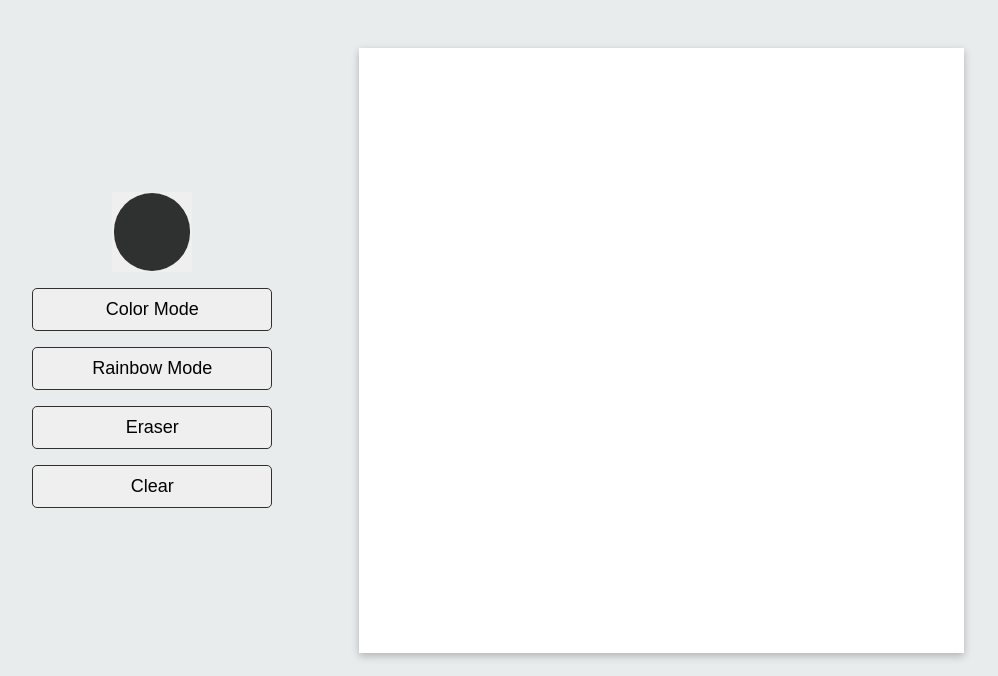
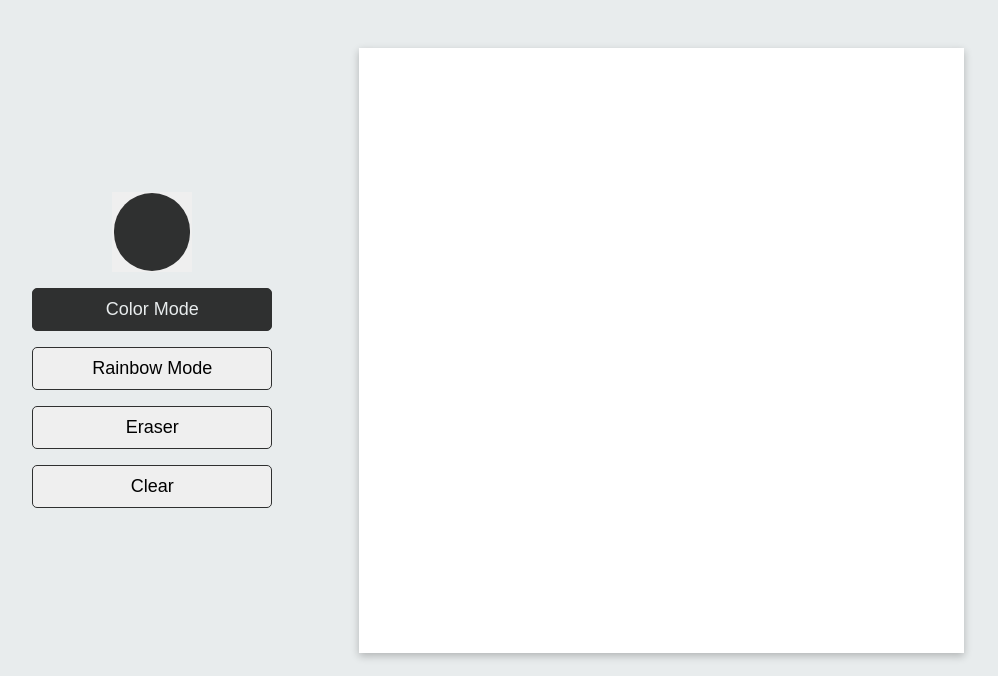
Before and after one commit to sooraj-24/etch-a-sketch, a plain HTML site: page index.html in a window 1280 px wide. Shown: the part 124-800 px from the top of the page, without its empty margins (142-1140 px from the left). Drawn offline with Linux system fonts and the light colour scheme.

Commit message:
some changes made

```diff
--- a/style.css
+++ b/style.css
@@ -69,3 +69,8 @@ input[type="color"]::-webkit-color-swatch {
     width: 1cm;
     height: 1cm;
 }
+
+.active {
+    background-color: #2f3030;
+    color: #e8eced;
+}
```
